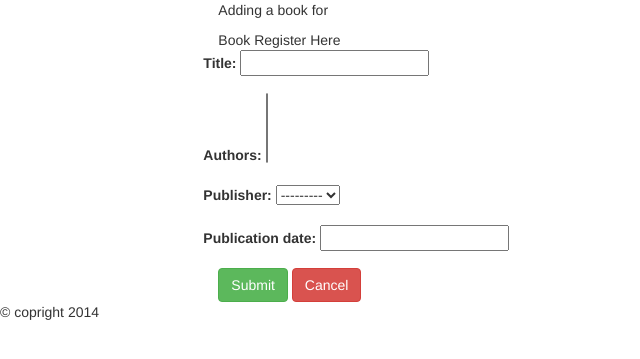
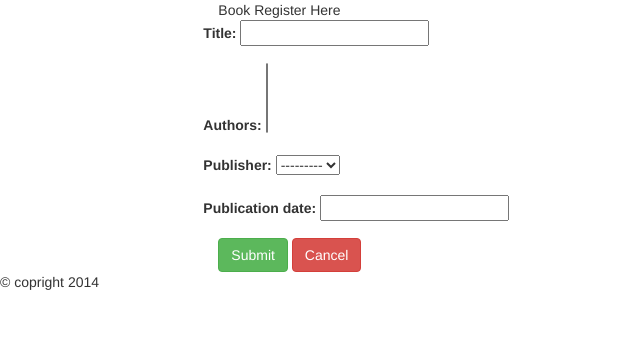
Before and after one commit to seenureddy/django-basic-concepts, a Django app: a page that uses templates/basic_dj/create_book.html in a window 1280 px wide. Shown: the top 359 px of the page, without its empty margins (0-640 px from the left). Run offline with Django 3.2, Linux system fonts and the light colour scheme; data that the repository does not hold is empty; some libraries are stand-ins or nearby versions.

Commit message:
changed style

```diff
--- a/templates/basic_dj/create_book.html
+++ b/templates/basic_dj/create_book.html
@@ -4,7 +4,6 @@
 <div class="content">
 	<div class="row">
 		<div class="col-sm-offset-2 col-sm-8">
-		<p>Adding a book for {{ author.first_name }}</p>
 			<form class="form-horizontal" action="." method="post" role="form">
 				{% csrf_token %}
 				<div class="form-registered-heading">Book Register Here</div>
@@ -21,5 +20,4 @@
 		</div>
 	</div>
 </div>
-
 {% endblock %}
```
